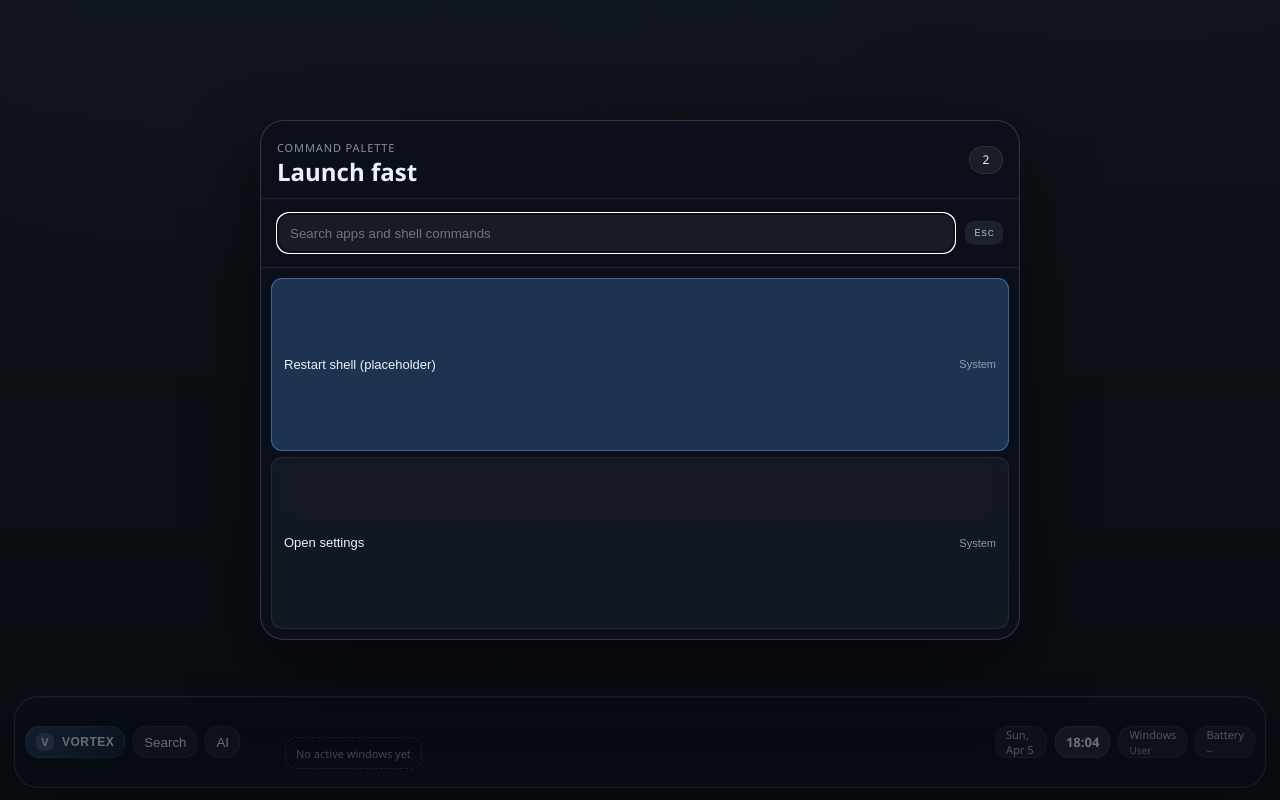
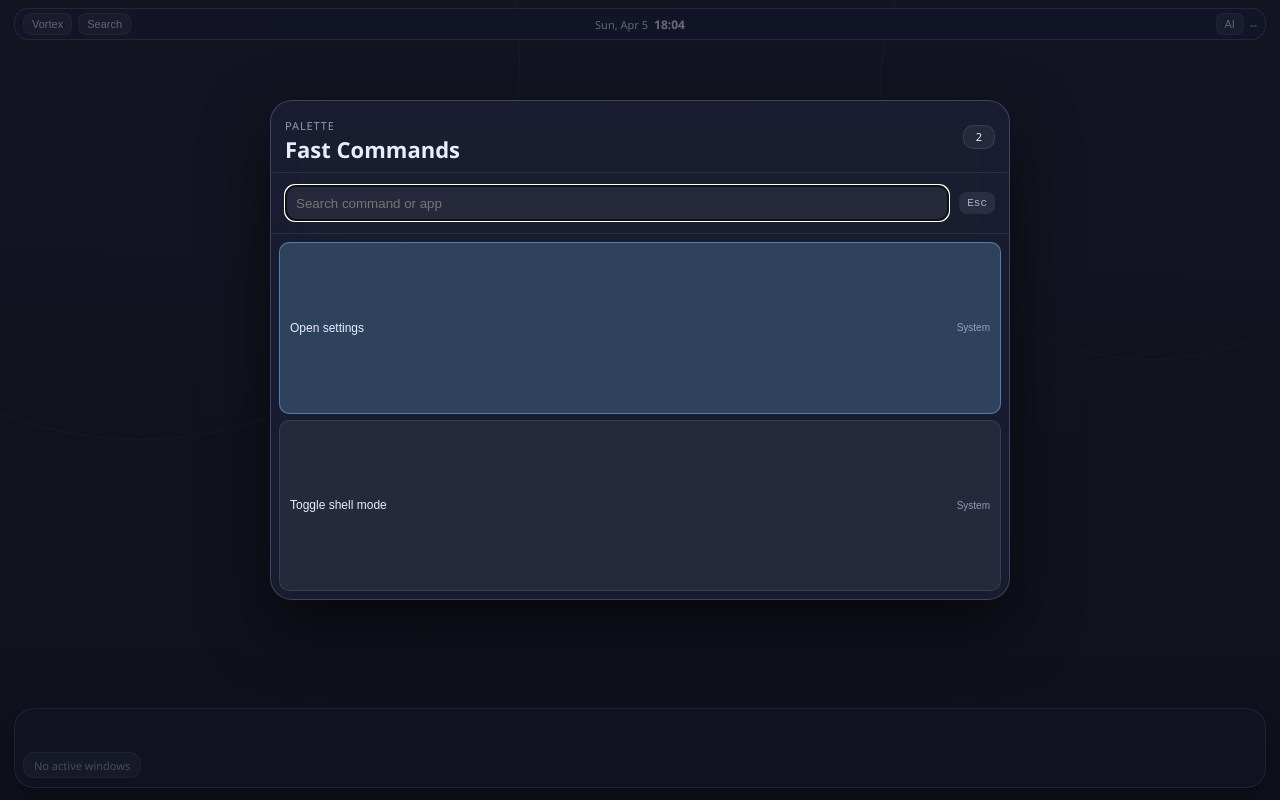
Before and after one commit to diiviikk5/Muks, a Svelte app in the folder frontend/: page / in a window 1280 px wide. Both pictures are taken after a click on the button "Search". Built offline with nearby package versions, Linux system fonts and the light colour scheme.

Commit message:
Restyle shell UI with compact indigo glass design language

```diff
--- a/frontend/src/App.svelte
+++ b/frontend/src/App.svelte
@@ -40,9 +40,7 @@
   function showStatus(message) {
     statusMessage = message
     setTimeout(() => {
-      if (statusMessage === message) {
-        statusMessage = ''
-      }
+      if (statusMessage === message) statusMessage = ''
     }, 2400)
   }
 
@@ -66,11 +64,9 @@
         event.preventDefault()
         toggleCommandPalette()
       }
-
       if (event.key === 'Meta') {
         toggleStartMenu()
       }
-
       if (event.key === 'Escape') {
         closeMenus()
       }
@@ -129,6 +125,8 @@
 
 <div class="shell-container" onclick={closeMenus} onkeydown={(event) => event.key === 'Escape' && closeMenus()} role="presentation">
   <div class="shell-backdrop" aria-hidden="true"></div>
+  <div class="ambient-ring ring-a" aria-hidden="true"></div>
+  <div class="ambient-ring ring-b" aria-hidden="true"></div>
 
   <Taskbar
     {time}
@@ -148,9 +146,7 @@
   {/if}
 
   {#if statusMessage}
-    <div class="status-indicator">
-      <span>{statusMessage}</span>
-    </div>
+    <div class="status-indicator">{statusMessage}</div>
   {/if}
 </div>
 
@@ -165,35 +161,60 @@
     width: 100%;
     height: 100vh;
     overflow: hidden;
-    --surface: rgba(14, 20, 30, 0.78);
-    --surface-soft: rgba(255, 255, 255, 0.06);
-    --stroke: rgba(169, 196, 255, 0.2);
-    --text: #e9f2ff;
-    --muted: rgba(214, 228, 255, 0.66);
-    --accent: #66a7ff;
+    --bg-0: #0f1020;
+    --bg-1: #1b1c33;
+    --panel: rgba(31, 33, 55, 0.7);
+    --panel-soft: rgba(255, 255, 255, 0.06);
+    --stroke: rgba(177, 196, 255, 0.24);
+    --text: #e9ecff;
+    --muted: rgba(205, 214, 247, 0.68);
+    --accent-cyan: #7ec8ff;
+    --accent-pink: #e79ac9;
   }
 
   .shell-backdrop {
     position: absolute;
     inset: 0;
     background:
-      radial-gradient(circle at 20% -90%, rgba(92, 151, 255, 0.22), transparent 55%),
-      radial-gradient(circle at 88% -120%, rgba(45, 198, 255, 0.14), transparent 58%),
-      linear-gradient(180deg, rgba(10, 14, 22, 0.92), rgba(8, 10, 16, 0.96));
+      linear-gradient(180deg, rgba(18, 20, 41, 0.92), rgba(14, 15, 30, 0.95)),
+      radial-gradient(circle at 88% -20%, rgba(126, 200, 255, 0.2), transparent 52%),
+      radial-gradient(circle at -10% -15%, rgba(231, 154, 201, 0.18), transparent 56%);
     pointer-events: none;
+  }
+
+  .ambient-ring {
+    position: absolute;
+    border-radius: 999px;
+    border: 1px solid rgba(169, 191, 255, 0.08);
+    pointer-events: none;
+  }
+
+  .ring-a {
+    width: 760px;
+    height: 760px;
+    left: -240px;
+    top: -320px;
+  }
+
+  .ring-b {
+    width: 540px;
+    height: 540px;
+    right: -140px;
+    top: -180px;
   }
 
   .status-indicator {
     position: fixed;
-    right: 20px;
-    bottom: 110px;
+    right: 18px;
+    bottom: 106px;
     z-index: 1200;
     padding: 8px 12px;
     border-radius: 12px;
     border: 1px solid var(--stroke);
-    background: var(--surface);
+    background: var(--panel);
     color: var(--text);
     font-size: 12px;
     backdrop-filter: blur(12px) saturate(120%);
+    box-shadow: 0 10px 20px rgba(0, 0, 0, 0.35);
   }
 </style>
--- a/frontend/src/components/CommandPalette.svelte
+++ b/frontend/src/components/CommandPalette.svelte
@@ -10,8 +10,8 @@
 
   let commands = $derived([
     ...apps.map((app) => ({ id: app.id, name: app.name, type: 'app', group: 'App' })),
-    { id: 'restart-shell', name: 'Restart shell (placeholder)', type: 'system', group: 'System' },
     { id: 'open-settings', name: 'Open settings', type: 'system', group: 'System' },
+    { id: 'toggle-mode', name: 'Toggle shell mode', type: 'system', group: 'System' },
   ])
 
   let shown = $derived(
@@ -80,14 +80,14 @@
   <div class="palette">
     <div class="top">
       <div>
-        <span class="kicker">Command Palette</span>
-        <h2>Launch fast</h2>
+        <span class="kicker">Palette</span>
+        <h2>Fast Commands</h2>
       </div>
       <div class="badge">{merged.length}</div>
     </div>
 
     <div class="search">
-      <input type="text" bind:value={query} bind:this={inputRef} placeholder="Search apps and shell commands" />
+      <input type="text" bind:value={query} bind:this={inputRef} placeholder="Search command or app" />
       <kbd>Esc</kbd>
     </div>
 
@@ -106,29 +106,29 @@
   .palette-overlay {
     position: fixed;
     inset: 0;
-    padding-top: 120px;
+    padding-top: 100px;
     display: flex;
     justify-content: center;
-    background: rgba(5, 8, 14, 0.56);
+    background: rgba(8, 10, 18, 0.58);
     z-index: 1400;
   }
 
   .palette {
-    width: min(760px, calc(100vw - 20px));
-    max-height: 520px;
-    border-radius: 24px;
-    border: 1px solid rgba(163, 190, 255, 0.22);
-    background: rgba(10, 16, 26, 0.9);
-    backdrop-filter: blur(18px) saturate(126%);
-    box-shadow: 0 28px 70px rgba(0, 0, 0, 0.55);
-    color: #eaf2ff;
+    width: min(740px, calc(100vw - 20px));
+    max-height: 500px;
+    border-radius: 22px;
+    border: 1px solid rgba(171, 194, 255, 0.24);
+    background: rgba(27, 30, 50, 0.9);
+    backdrop-filter: blur(16px) saturate(126%);
+    box-shadow: 0 26px 64px rgba(0, 0, 0, 0.55);
+    color: #e8edff;
     display: grid;
     grid-template-rows: auto auto 1fr;
   }
 
   .top,
   .search {
-    padding: 14px 16px;
+    padding: 12px 14px;
     border-bottom: 1px solid rgba(255, 255, 255, 0.08);
     display: flex;
     align-items: center;
@@ -140,74 +140,72 @@
     font-size: 11px;
     text-transform: uppercase;
     letter-spacing: 0.08em;
-    color: rgba(214, 227, 255, 0.62);
+    color: rgba(208, 218, 248, 0.66);
   }
 
   h2 {
     margin: 3px 0 0;
-    font-size: 24px;
+    font-size: 22px;
     line-height: 1;
   }
 
+  .badge,
+  input,
+  .row {
+    border: 1px solid rgba(255, 255, 255, 0.09);
+    border-radius: 10px;
+    background: rgba(255, 255, 255, 0.06);
+    color: inherit;
+  }
+
   .badge {
-    min-width: 34px;
-    height: 28px;
-    border-radius: 999px;
-    border: 1px solid rgba(255, 255, 255, 0.08);
-    background: rgba(255, 255, 255, 0.06);
+    min-width: 32px;
+    height: 24px;
     display: grid;
     place-items: center;
-    font-size: 12px;
+    font-size: 11px;
   }
 
   .search input {
     flex: 1;
-    height: 40px;
-    border-radius: 12px;
-    border: 1px solid rgba(255, 255, 255, 0.08);
-    background: rgba(255, 255, 255, 0.05);
-    color: #f3f8ff;
-    padding: 0 12px;
+    height: 36px;
+    padding: 0 10px;
   }
 
   .search kbd {
-    padding: 6px 9px;
-    border-radius: 9px;
+    padding: 5px 8px;
+    border-radius: 8px;
     background: rgba(255, 255, 255, 0.08);
     color: rgba(215, 228, 255, 0.74);
     font-size: 11px;
   }
 
   .results {
-    padding: 10px;
+    padding: 8px;
     display: grid;
     gap: 6px;
     overflow-y: auto;
   }
 
   .row {
-    min-height: 40px;
-    padding: 0 12px;
+    min-height: 36px;
+    padding: 0 10px;
     display: flex;
     align-items: center;
     justify-content: space-between;
     text-align: left;
-    border-radius: 11px;
-    border: 1px solid rgba(255, 255, 255, 0.07);
-    background: rgba(255, 255, 255, 0.04);
-    color: inherit;
     cursor: pointer;
-    font-size: 13px;
+    font-size: 12px;
   }
 
   .row.active,
   .row:hover {
-    background: rgba(102, 167, 255, 0.24);
-    border-color: rgba(102, 167, 255, 0.45);
+    background: rgba(126, 200, 255, 0.22);
+    border-color: rgba(126, 200, 255, 0.45);
   }
 
   .row small {
-    font-size: 11px;
-    color: rgba(214, 227, 255, 0.62);
+    font-size: 10px;
+    color: rgba(208, 218, 248, 0.64);
   }
 </style>
--- a/frontend/src/components/StartMenu.svelte
+++ b/frontend/src/components/StartMenu.svelte
@@ -1,11 +1,9 @@
 <script>
   import { invoke } from '@tauri-apps/api/core'
-  import { onMount } from 'svelte'
 
   let { apps, onclose } = $props()
 
   let query = $state('')
-  let tab = $state('launch')
 
   const featuredIds = ['explorer', 'browser', 'terminal', 'code', 'settings', 'notepad']
   const quickIds = ['terminal', 'explorer', 'settings']
@@ -19,14 +17,6 @@
       : apps.slice(0, 20)
   )
 
-  onMount(() => {
-    const onKey = (event) => {
-      if (event.key === 'Escape') onclose()
-    }
-    window.addEventListener('keydown', onKey)
-    return () => window.removeEventListener('keydown', onKey)
-  })
-
   async function launch(app) {
     try {
       await invoke('apps_launch', { appId: app.id })
@@ -37,41 +27,32 @@
   }
 </script>
 
-<div
-  class="menu-shell"
-  onclick={(event) => event.stopPropagation()}
-  onkeydown={(event) => event.key === 'Escape' && onclose()}
-  role="dialog"
-  tabindex="-1"
->
+<div class="menu-shell" onclick={(event) => event.stopPropagation()} onkeydown={(event) => event.key === 'Escape' && onclose()} role="dialog" tabindex="-1">
   <div class="menu-header">
     <div>
-      <span class="kicker">Vortex Launcher</span>
-      <h2>Find anything instantly</h2>
+      <span class="kicker">Launcher</span>
+      <h2>Desktop Control</h2>
     </div>
     <button class="close-btn" onclick={onclose} aria-label="Close menu">x</button>
   </div>
 
   <div class="search-row">
-    <input type="text" placeholder="Type app name..." bind:value={query} />
-    <button onclick={() => (tab = 'launch')} class:active={tab === 'launch'}>Apps</button>
-    <button onclick={() => (tab = 'widgets')} class:active={tab === 'widgets'}>Widgets</button>
-    <button onclick={() => (tab = 'settings')} class:active={tab === 'settings'}>Settings</button>
+    <input type="text" placeholder="Search apps" bind:value={query} />
   </div>
 
   <div class="menu-grid">
-    <section class="panel">
+    <section class="panel left">
       <div class="panel-title">Featured</div>
       <div class="tiles">
         {#each featuredApps as app}
           <button class="tile" onclick={() => launch(app)}>
-            <span class="tile-dot"></span>
+            <span class="dot"></span>
             <span>{app.name}</span>
           </button>
         {/each}
       </div>
 
-      <div class="panel-title">Results</div>
+      <div class="panel-title">All Apps</div>
       <div class="list">
         {#each filteredApps as app}
           <button class="list-item" onclick={() => launch(app)}>
@@ -82,19 +63,19 @@
       </div>
     </section>
 
-    <aside class="panel side">
-      <div class="panel-title">Quick Actions</div>
-      <div class="actions">
+    <aside class="panel right">
+      <div class="panel-title">Quick</div>
+      <div class="quick">
         {#each quickApps as app}
           <button onclick={() => launch(app)}>{app.name}</button>
         {/each}
       </div>
 
-      <div class="panel-title">Workspace</div>
-      <div class="meta">
-        <div><span>Indexed apps</span><strong>{apps.length}</strong></div>
-        <div><span>Mode</span><strong>Custom build</strong></div>
-        <div><span>Status</span><strong>Live runtime</strong></div>
+      <div class="panel-title">Profiles</div>
+      <div class="presets">
+        <button>Minimal Glass</button>
+        <button>Cyber Night</button>
+        <button>Fluent Calm</button>
       </div>
     </aside>
   </div>
@@ -104,181 +85,145 @@
   .menu-shell {
     position: absolute;
     left: 50%;
-    bottom: 118px;
+    bottom: 102px;
     transform: translateX(-50%);
-    width: min(1040px, calc(100vw - 24px));
-    max-height: 72vh;
+    width: min(1020px, calc(100vw - 20px));
+    max-height: 74vh;
     overflow: hidden;
-    border-radius: 28px;
-    border: 1px solid rgba(163, 190, 255, 0.24);
-    background: rgba(11, 17, 27, 0.84);
-    backdrop-filter: blur(18px) saturate(128%);
-    box-shadow: 0 30px 70px rgba(0, 0, 0, 0.48);
-    color: #e7f0ff;
+    border-radius: 26px;
+    border: 1px solid rgba(169, 191, 255, 0.24);
+    background: rgba(26, 29, 49, 0.84);
+    backdrop-filter: blur(16px) saturate(126%);
+    box-shadow: 0 30px 70px rgba(0, 0, 0, 0.5);
+    color: #e9edff;
     z-index: 120;
   }
 
   .menu-header,
   .search-row {
-    padding: 16px 18px;
+    padding: 12px 14px;
+    border-bottom: 1px solid rgba(255, 255, 255, 0.08);
     display: flex;
     align-items: center;
-    gap: 10px;
-    border-bottom: 1px solid rgba(255, 255, 255, 0.08);
-  }
-
-  .menu-header {
     justify-content: space-between;
   }
 
-  .kicker {
+  .kicker,
+  .panel-title {
     font-size: 11px;
     text-transform: uppercase;
     letter-spacing: 0.08em;
-    color: rgba(214, 227, 255, 0.62);
+    color: rgba(208, 218, 248, 0.66);
   }
 
   h2 {
-    margin: 4px 0 0;
-    font-size: 26px;
+    margin: 3px 0 0;
+    font-size: 24px;
     line-height: 1;
   }
 
   .close-btn,
-  .search-row button,
+  input,
   .tile,
   .list-item,
-  .actions button {
-    border: 1px solid rgba(255, 255, 255, 0.08);
+  .quick button,
+  .presets button {
+    border: 1px solid rgba(255, 255, 255, 0.09);
+    border-radius: 11px;
     background: rgba(255, 255, 255, 0.06);
     color: inherit;
-    border-radius: 12px;
+  }
+
+  .close-btn {
+    width: 28px;
+    height: 28px;
     cursor: pointer;
   }
 
-  .close-btn {
-    width: 30px;
-    height: 30px;
-  }
-
-  .search-row input {
-    flex: 1;
-    height: 38px;
-    border: 1px solid rgba(255, 255, 255, 0.08);
-    border-radius: 12px;
-    background: rgba(255, 255, 255, 0.04);
-    color: #f2f7ff;
-    padding: 0 12px;
-  }
-
-  .search-row button {
+  input {
+    width: 100%;
     height: 38px;
     padding: 0 12px;
   }
 
-  .search-row button.active {
-    background: rgba(102, 167, 255, 0.26);
-    border-color: rgba(102, 167, 255, 0.48);
-  }
-
   .menu-grid {
     display: grid;
-    grid-template-columns: 1.5fr 0.8fr;
-    gap: 12px;
-    padding: 14px;
+    grid-template-columns: 1.45fr 0.8fr;
+    gap: 10px;
+    padding: 10px;
   }
 
   .panel {
-    border-radius: 16px;
     border: 1px solid rgba(255, 255, 255, 0.08);
+    border-radius: 14px;
     background: rgba(255, 255, 255, 0.03);
-    padding: 12px;
-    min-height: 0;
-  }
-
-  .panel-title {
-    font-size: 11px;
-    text-transform: uppercase;
-    letter-spacing: 0.08em;
-    color: rgba(214, 227, 255, 0.62);
-    margin-bottom: 10px;
+    padding: 10px;
   }
 
   .tiles {
     display: grid;
     grid-template-columns: repeat(3, minmax(0, 1fr));
-    gap: 8px;
-    margin-bottom: 12px;
+    gap: 7px;
+    margin: 8px 0 12px;
+  }
+
+  .tile,
+  .list-item,
+  .quick button,
+  .presets button {
+    cursor: pointer;
   }
 
   .tile {
-    height: 38px;
+    height: 34px;
     display: flex;
     align-items: center;
-    gap: 8px;
-    padding: 0 10px;
+    gap: 7px;
+    padding: 0 9px;
     text-align: left;
+    font-size: 12px;
   }
 
-  .tile-dot {
-    width: 8px;
-    height: 8px;
+  .dot {
+    width: 7px;
+    height: 7px;
     border-radius: 50%;
-    background: #7eb8ff;
-    box-shadow: 0 0 8px rgba(102, 167, 255, 0.52);
+    background: #7ec8ff;
   }
 
   .list {
     display: grid;
     gap: 6px;
-    max-height: 320px;
+    max-height: 300px;
     overflow-y: auto;
   }
 
   .list-item {
-    min-height: 40px;
-    padding: 0 10px;
+    min-height: 36px;
     display: flex;
     justify-content: space-between;
     align-items: center;
-    text-align: left;
-    font-size: 13px;
+    padding: 0 9px;
+    font-size: 12px;
   }
 
   .list-item small {
-    color: rgba(218, 231, 255, 0.62);
-    font-size: 11px;
+    color: rgba(208, 218, 248, 0.62);
+    font-size: 10px;
   }
 
-  .actions {
+  .quick,
+  .presets {
     display: grid;
-    gap: 8px;
-    margin-bottom: 16px;
+    gap: 7px;
+    margin: 8px 0 12px;
   }
 
-  .actions button {
-    height: 36px;
+  .quick button,
+  .presets button {
+    height: 34px;
     text-align: left;
     padding: 0 10px;
-  }
-
-  .meta {
-    display: grid;
-    gap: 8px;
-  }
-
-  .meta div {
-    display: flex;
-    justify-content: space-between;
-    align-items: center;
-    padding: 8px 10px;
-    border-radius: 10px;
-    border: 1px solid rgba(255, 255, 255, 0.08);
-    background: rgba(255, 255, 255, 0.04);
     font-size: 12px;
   }
-
-  .meta span {
-    color: rgba(214, 227, 255, 0.66);
-  }
 </style>
--- a/frontend/src/components/Taskbar.svelte
+++ b/frontend/src/components/Taskbar.svelte
@@ -20,7 +20,7 @@
       .slice(0, 6)
   )
 
-  let liveWindows = $derived(windows.slice(0, 6))
+  let liveWindows = $derived(windows.slice(0, 5))
 
   function formatTime(date) {
     return date.toLocaleTimeString('en-US', {
@@ -85,23 +85,24 @@
   }
 </script>
 
-<div class="dock-shell" role="banner">
-  <div class="dock-left">
-    <button class="logo-btn" onclick={stopAnd(onToggleStart)} title="Open launcher">
-      <span class="logo-mark">V</span>
-      <span class="logo-text">VORTEX</span>
-    </button>
-
-    <button class="action-btn" onclick={stopAnd(onToggleCommandPalette)} title="Search">
-      Search
-    </button>
-
-    <button class="action-btn" onclick={stopAnd(onToggleAI)} title="AI">
-      AI
-    </button>
+<div class="top-strip">
+  <div class="seg left">
+    <button class="seg-btn" onclick={stopAnd(onToggleStart)}>Vortex</button>
+    <button class="seg-btn" onclick={stopAnd(onToggleCommandPalette)}>Search</button>
   </div>
 
-  <div class="dock-center">
+  <div class="seg center">
+    <span>{formatDate(time)}</span>
+    <strong>{formatTime(time)}</strong>
+  </div>
+
+  <div class="seg right">
+    <button class="seg-btn" onclick={stopAnd(onToggleAI)}>AI</button>
+    <span>{systemInfo.battery == null ? '--' : `${systemInfo.battery}%`}</span>
+  </div>
+</div>
+
+<div class="dock-shell" role="banner">
   <div class="icon-row">
     {#each pinnedApps as app}
       <button class="icon-pill" title={app.name} onclick={stopAnd(() => launchApp(app.id))}>
@@ -113,7 +114,7 @@
 
   <div class="window-row">
     {#if liveWindows.length === 0}
-        <div class="window-empty">No active windows yet</div>
+      <div class="window-empty">No active windows</div>
     {:else}
       {#each liveWindows as window}
         <div
@@ -136,63 +137,75 @@
   </div>
 </div>
 
-  <div class="dock-right">
-    <div class="stat-chip">
-      <span>{formatDate(time)}</span>
-    </div>
-    <div class="stat-chip strong">
-      <strong>{formatTime(time)}</strong>
-    </div>
-    <div class="stat-chip">
-      <span>{systemInfo.hostname}</span>
-      <small>{systemInfo.username}</small>
-    </div>
-    <div class="stat-chip">
-      <span>Battery</span>
-      <small>{systemInfo.battery == null ? '--' : `${systemInfo.battery}%`}</small>
-    </div>
-  </div>
-</div>
+<style>
+  .top-strip {
+    position: absolute;
+    left: 14px;
+    right: 14px;
+    top: 8px;
+    height: 32px;
+    border-radius: 14px;
+    background: rgba(35, 40, 74, 0.72);
+    border: 1px solid rgba(175, 196, 255, 0.26);
+    display: grid;
+    grid-template-columns: 1fr auto 1fr;
+    align-items: center;
+    padding: 0 8px;
+    gap: 8px;
+    color: #dce5ff;
+    backdrop-filter: blur(12px) saturate(128%);
+    z-index: 60;
+  }
 
-<style>
+  .seg {
+    display: flex;
+    align-items: center;
+    gap: 6px;
+    font-size: 11px;
+  }
+
+  .seg.center {
+    justify-content: center;
+    min-width: 170px;
+  }
+
+  .seg.right {
+    justify-content: flex-end;
+  }
+
+  .seg-btn {
+    height: 22px;
+    border: 1px solid rgba(255, 255, 255, 0.09);
+    border-radius: 8px;
+    background: rgba(255, 255, 255, 0.08);
+    color: inherit;
+    font-size: 11px;
+    padding: 0 8px;
+    cursor: pointer;
+  }
+
+  .seg strong {
+    font-size: 12px;
+    color: #eff4ff;
+  }
+
   .dock-shell {
     position: absolute;
     left: 14px;
     right: 14px;
     bottom: 12px;
-    height: 92px;
-    padding: 10px;
+    height: 80px;
+    padding: 8px;
     display: grid;
-    grid-template-columns: 250px 1fr 260px;
-    gap: 10px;
-    border-radius: 24px;
-    border: 1px solid rgba(164, 190, 255, 0.24);
-    background: rgba(12, 18, 28, 0.72);
-    backdrop-filter: blur(16px) saturate(130%);
-    box-shadow: 0 16px 34px rgba(0, 0, 0, 0.42), inset 0 1px 0 rgba(255, 255, 255, 0.08);
-    color: #e8f1ff;
-    z-index: 50;
-  }
-
-  .dock-left,
-  .dock-right {
-    display: flex;
-    align-items: center;
-    gap: 8px;
-  }
-
-  .dock-left {
-    justify-content: flex-start;
-  }
-
-  .dock-right {
-    justify-content: flex-end;
-  }
-
-  .dock-center {
-    display: grid;
+    grid-template-rows: 1fr 1fr;
     gap: 6px;
-    min-width: 0;
+    border-radius: 20px;
+    border: 1px solid rgba(171, 194, 255, 0.24);
+    background: rgba(30, 34, 58, 0.72);
+    backdrop-filter: blur(16px) saturate(126%);
+    box-shadow: 0 14px 26px rgba(0, 0, 0, 0.38);
+    color: #e8efff;
+    z-index: 55;
   }
 
   .icon-row,
@@ -200,92 +213,51 @@
     display: flex;
     align-items: center;
     gap: 6px;
+    overflow-x: auto;
     min-width: 0;
-    overflow-x: auto;
   }
 
-  .logo-btn,
-  .action-btn,
   .icon-pill,
   .window-pill,
-  .stat-chip {
-    border: 1px solid rgba(255, 255, 255, 0.08);
-    background: rgba(255, 255, 255, 0.05);
-    color: inherit;
-    border-radius: 14px;
+  .window-empty {
+    border: 1px solid rgba(255, 255, 255, 0.09);
+    border-radius: 11px;
+    background: rgba(255, 255, 255, 0.07);
   }
 
-  .logo-btn,
-  .action-btn,
   .icon-pill {
-    height: 32px;
-    padding: 0 10px;
+    height: 26px;
+    padding: 0 8px;
     display: inline-flex;
     align-items: center;
     gap: 8px;
+    color: inherit;
     cursor: pointer;
-  }
-
-  .logo-btn {
-    background: linear-gradient(135deg, rgba(102, 167, 255, 0.28), rgba(102, 167, 255, 0.1));
-  }
-
-  .logo-mark {
-    width: 18px;
-    height: 18px;
-    display: grid;
-    place-items: center;
-    border-radius: 7px;
     font-size: 11px;
-    font-weight: 700;
-    background: rgba(255, 255, 255, 0.16);
-  }
-
-  .logo-text {
-    font-size: 12px;
-    font-weight: 700;
-    letter-spacing: 0.04em;
-  }
-
-  .action-btn,
-  .icon-pill,
-  .window-pill {
-    transition: transform 0.15s ease, background 0.15s ease;
-  }
-
-  .action-btn:hover,
-  .icon-pill:hover,
-  .window-pill:hover,
-  .logo-btn:hover {
-    transform: translateY(-1px);
-    background: rgba(255, 255, 255, 0.11);
   }
 
   .icon-dot {
-    width: 8px;
-    height: 8px;
+    width: 7px;
+    height: 7px;
     border-radius: 50%;
-    background: #7eb8ff;
-    box-shadow: 0 0 8px rgba(102, 167, 255, 0.56);
-  }
-
-  .icon-pill span:last-child {
-    font-size: 11px;
+    background: #7ec8ff;
+    box-shadow: 0 0 8px rgba(126, 200, 255, 0.62);
   }
 
   .window-pill {
+    height: 26px;
+    min-width: 170px;
+    max-width: 240px;
+    padding: 0 7px;
     display: flex;
     align-items: center;
-    min-width: 180px;
-    max-width: 260px;
-    height: 32px;
-    padding: 0 8px;
+    color: inherit;
     cursor: pointer;
   }
 
   .window-pill.focused {
-    border-color: rgba(102, 167, 255, 0.42);
-    background: rgba(102, 167, 255, 0.2);
+    border-color: rgba(126, 200, 255, 0.55);
+    background: rgba(126, 200, 255, 0.2);
   }
 
   .window-title {
@@ -299,54 +271,27 @@
 
   .window-tools {
     display: flex;
-    gap: 6px;
+    gap: 5px;
     margin-left: 8px;
   }
 
   .window-tools button {
-    width: 18px;
-    height: 18px;
+    width: 17px;
+    height: 17px;
     border: none;
     border-radius: 6px;
-    color: rgba(232, 241, 255, 0.86);
     background: rgba(255, 255, 255, 0.11);
+    color: rgba(234, 242, 255, 0.86);
+    font-size: 11px;
     cursor: pointer;
-    font-size: 11px;
-    line-height: 1;
   }
 
   .window-empty {
-    height: 32px;
+    height: 26px;
     padding: 0 10px;
     display: flex;
     align-items: center;
-    border-radius: 12px;
-    color: rgba(215, 229, 255, 0.6);
-    border: 1px dashed rgba(255, 255, 255, 0.18);
+    color: rgba(214, 227, 255, 0.66);
     font-size: 11px;
   }
-
-  .stat-chip {
-    height: 32px;
-    padding: 0 10px;
-    display: grid;
-    align-content: center;
-    gap: 1px;
-    font-size: 11px;
-    color: rgba(219, 232, 255, 0.76);
-  }
-
-  .stat-chip strong {
-    font-size: 13px;
-    color: #f1f7ff;
-  }
-
-  .stat-chip small {
-    font-size: 10px;
-    color: rgba(219, 232, 255, 0.66);
-  }
-
-  .stat-chip.strong {
-    background: rgba(255, 255, 255, 0.1);
-  }
 </style>
```
Lines whose indentation alone changed are shown as unchanged.
